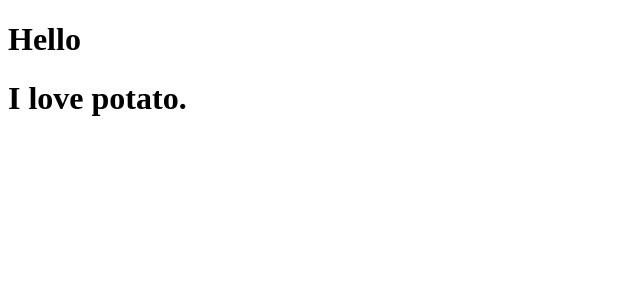
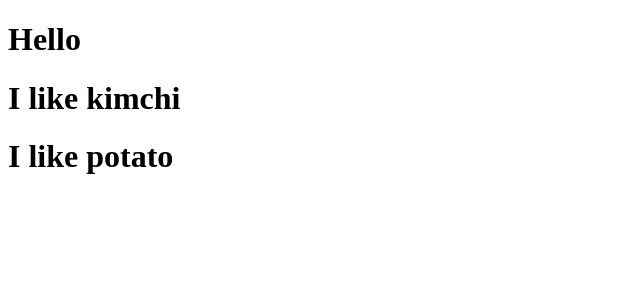
Before and after one commit to overaction/movie_app_2019, a React (Create React App) app: page / in a window 1280 px wide. Shown: the top 300 px of the page, without its empty margins (0-640 px from the left). Built offline with nearby package versions, Linux system fonts and the light colour scheme.

Commit message:
Food Component with props

```diff
--- a/src/App.js
+++ b/src/App.js
@@ -1,10 +1,20 @@
 import React from 'react';
-import Potato from "./Potato";
+
+function Food({fav}) {
+  return <h1>I like {fav}</h1>
+}
+/*
+function Food(props) {
+  return <h1>I like {props.fav}</h1>
+}
+*/
+
 function App() {
   return (
     <div>
       <h1>Hello</h1>
-      <Potato />
+      <Food fav="kimchi" />
+      <Food fav="potato"></Food>
     </div>
   );
 }
--- a/src/Potato.js
+++ /dev/null
@@ -1,7 +0,0 @@
-import React from "react";
-
-function Potato() {
-    return <h1>I love potato.</h1>;
-}
-
-export default Potato;
```
